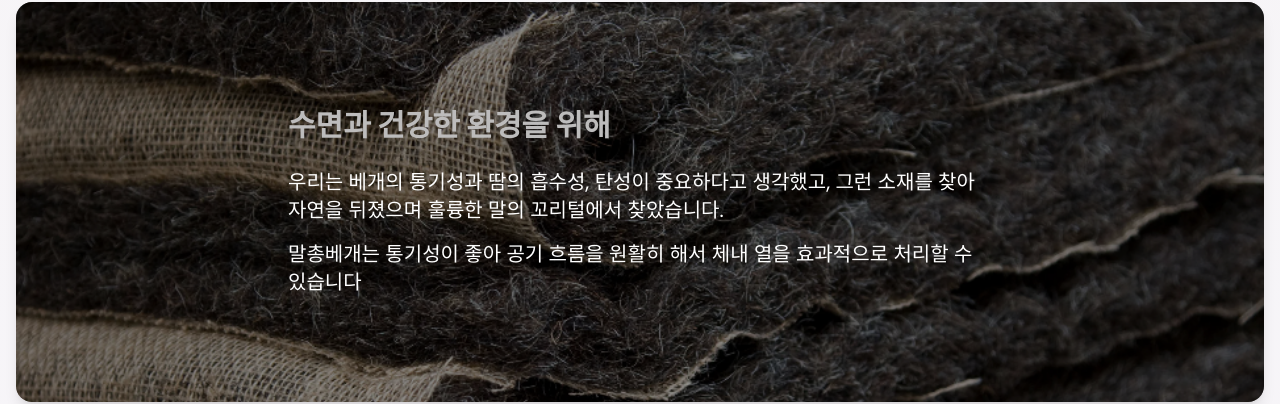
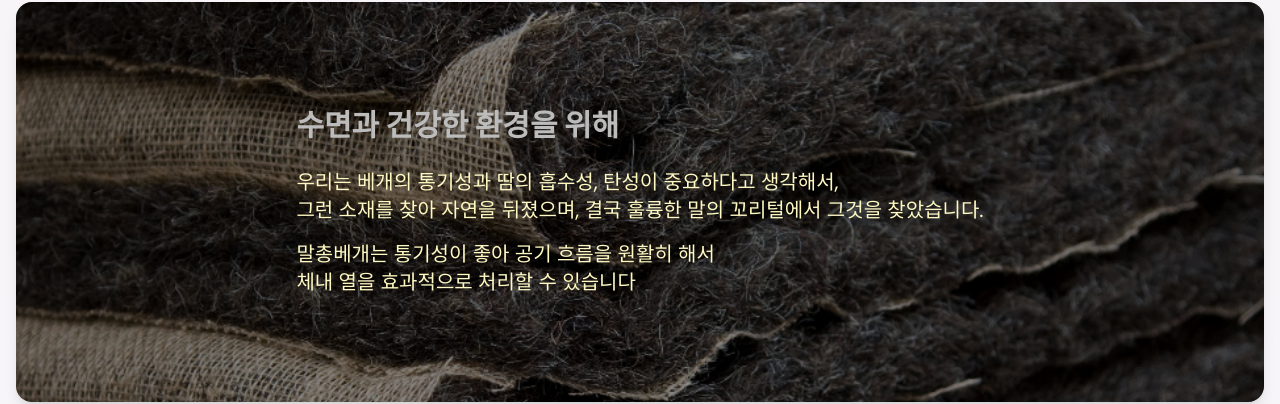
Before and after one commit to damoayo/tilburger, a Next.js app: page / in a window 1280 px wide. Shown: the part 2962-3366 px from the top of the page. Built offline with nearby package versions, Linux system fonts and the light colour scheme; what @mui/material-nextjs would draw is missing.

Commit message:
sustainability수정

```diff
--- a/components/Home/Sustainability/Sustainability.tsx
+++ b/components/Home/Sustainability/Sustainability.tsx
@@ -75,15 +75,17 @@ const Sustainability = () => {
                 <h3 className="text-2xl text-[#bdbcbc] md:text-3xl font-bold mb-6">
                   수면과 건강한 환경을 위해
                 </h3>
-                <p className="text-lg md:text-xl leading-relaxed space-y-4">
+                <p className="text-lg text-yellow-100 md:text-xl leading-relaxed space-y-4">
                   <span className="block mb-4">
                     우리는 베개의 통기성과 땀의 흡수성, 탄성이 중요하다고
-                    생각했고, 그런 소재를 찾아 자연을 뒤졌으며 훌륭한 말의
-                    꼬리털에서 찾았습니다.
+                    생각해서,
+                    <br /> 그런 소재를 찾아 자연을 뒤졌으며, 결국 훌륭한 말의
+                    꼬리털에서 그것을 찾았습니다.
                   </span>
                   <span className="block">
-                    말총베개는 통기성이 좋아 공기 흐름을 원활히 해서 체내 열을
-                    효과적으로 처리할 수 있습니다
+                    말총베개는 통기성이 좋아 공기 흐름을 원활히 해서
+                    <br />
+                    체내 열을 효과적으로 처리할 수 있습니다
                   </span>
                 </p>
               </div>
```
